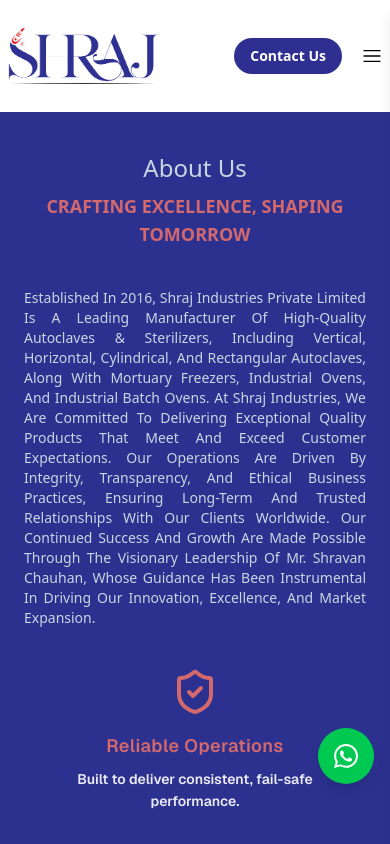
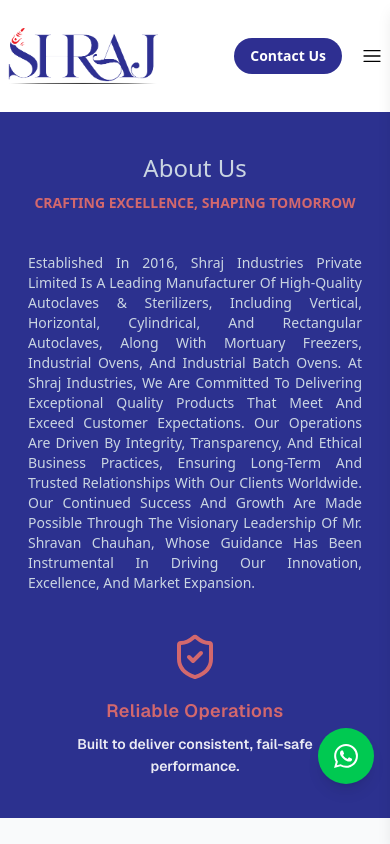
Before and after one commit to Mohit1x/shraj-project, a Next.js app: page /about in a window 390 px wide. Shown: the top 844 px of the page. Built offline with nearby package versions, Linux system fonts and the light colour scheme; a web font is replaced by a local one.

Commit message:
about page changes new

```diff
--- a/src/app/about/page.tsx
+++ b/src/app/about/page.tsx
@@ -13,11 +13,11 @@
         <div className="flex flex-col gap-10 max-w-7xl mx-auto text-white py-10 md:py-10 px-4 md:px-0">
           <div className="text-center flex flex-col gap-2">
             <h1 className="text-slate-300 text-2xl md:text-5xl">About Us</h1>
-            <h1 className="text-lg md:text-xl font-bold text-[#d3686d]">
+            <h1 className="text-[14px] md:text-xl font-bold text-[#d3686d]">
               CRAFTING EXCELLENCE, SHAPING TOMORROW
             </h1>
           </div>
-          <div className="px-2 max-w-[90ch] mx-auto">
+          <div className="px-3 max-w-[90ch] mx-auto">
             <p className="text-slate-300 text-sm text-justify md:text-lg md:text-center md:text-balance">
               Established In 2016, Shraj Industries Private Limited Is A Leading
               Manufacturer Of High-Quality Autoclaves & Sterilizers, Including
```
